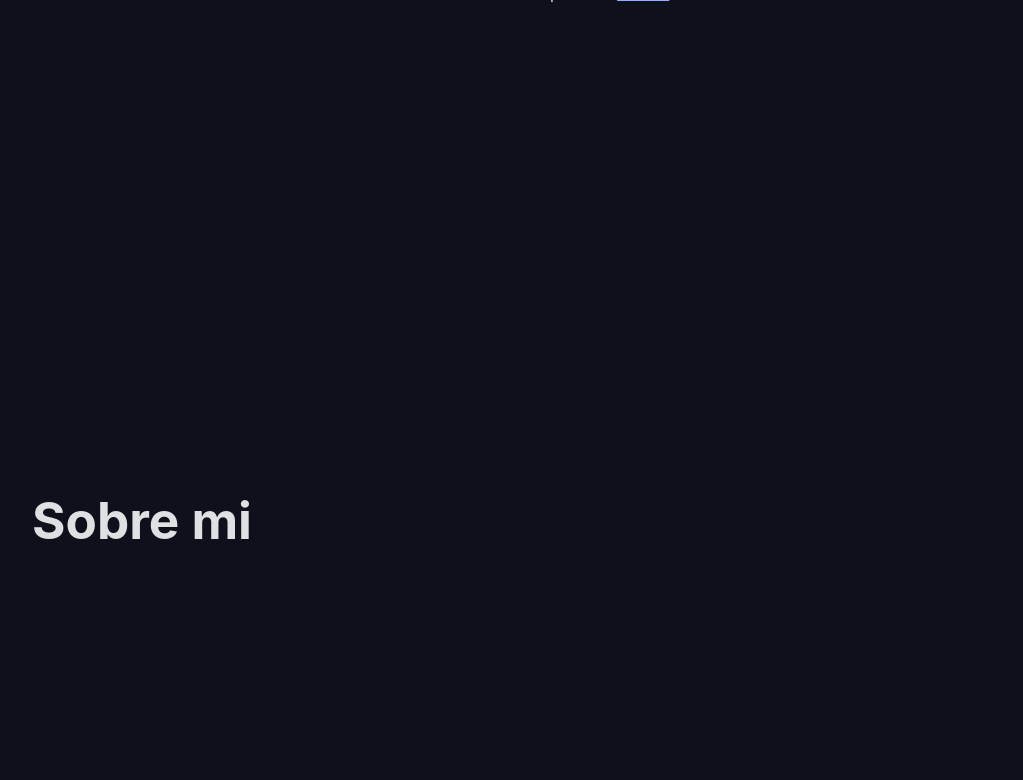
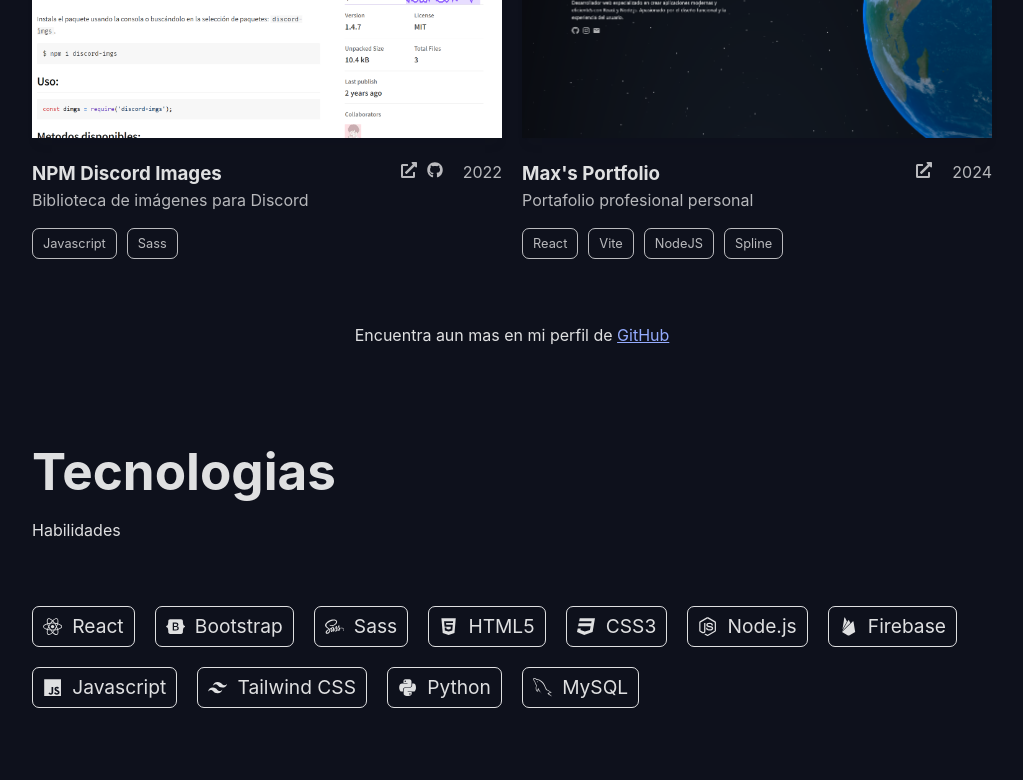
Before and after one commit to gt-developing/Max-Portfolio, a React (Vite) app: page / in a window 1280 px wide. Shown: the part 1480-2260 px from the top of the page, without its empty margins (128-1151 px from the left). Built offline with nearby package versions, Linux system fonts and the light colour scheme.

Commit message:
version 2 omg

```diff
--- a/src/components/Presentation.jsx
+++ b/src/components/Presentation.jsx
@@ -2,8 +2,14 @@
 import graffpreview from "../assets/graffpreview.png";
 import todopreview from "../assets/todopreview.png";
 import weatherpreview from "../assets/weatherpreview.png";
+import portfoliopreview from "../assets/portfoliopreview.png"
+import npmpreview from "../assets/npmpreview.png";
+
 import "../css/presentation.css";
-import { FaGithub, FaInstagram, FaExternalLinkAlt } from "react-icons/fa";
+import { FaPython, FaGithub, FaInstagram, FaExternalLinkAlt, FaReact, FaGitAlt, FaBootstrap, FaSass, FaHtml5, FaCss3, FaNodeJs } from "react-icons/fa";
+import { GrMysql } from "react-icons/gr";
+import { IoLogoFirebase, IoLogoJavascript } from "react-icons/io5";
+import { RiTailwindCssFill } from "react-icons/ri";
 import { MdEmail } from "react-icons/md";
 
 // Importa el archivo JSON
@@ -13,7 +19,9 @@
 const images = {
   graffpreview,
   todopreview,
-  weatherpreview
+  weatherpreview,
+  npmpreview,
+  portfoliopreview
 };
 
 const Presentation = () => {
@@ -60,9 +68,11 @@
                 </div>
                 <div className='date-links'>
                   <div className='links-app'>
-                    <a target='_blank' href={project.link}><FaExternalLinkAlt/></a>
+                    {project.link && (
+                      <a target='_blank' href={project.link}><FaExternalLinkAlt /></a>
+                    )}
                     {project.github && (
-                      <a target='_blank' href={project.github}><FaGithub/></a>
+                      <a target='_blank' href={project.github}><FaGithub /></a>
                     )}
                   </div>
 
@@ -81,9 +91,64 @@
 
         <p className='more'>Encuentra aun mas en mi perfil de <a href="https://github.com/gt-developing">GitHub</a></p>
       </section>
-      <section className='about' id='about'>
-        <h1>Sobre mi</h1>
+
+      <section className='tech' id='tech'>
+
+       <div className='section-title'>
+        <h1>Tecnologias</h1>
+        <p>Habilidades</p>
+        </div>
+        <div className='tech-container'>
+
+          <div className='tech-card'>
+            <FaReact className='icon-card' />
+            <p>React</p>
+          </div>
+          <div className='tech-card'>
+            <FaBootstrap className='icon-card' />
+            <p>Bootstrap</p>
+          </div>
+          <div className='tech-card'>
+            <FaSass className='icon-card' />
+            <p>Sass</p>
+          </div>
+          <div className='tech-card'>
+            <FaHtml5 className='icon-card' />
+            <p>HTML5</p>
+          </div>
+          <div className='tech-card'>
+            <FaCss3 className='icon-card' />
+            <p>CSS3</p>
+          </div>
+          <div className='tech-card'>
+            <FaNodeJs className='icon-card' />
+            <p>Node.js</p>
+          </div>
+          <div className='tech-card'>
+            <IoLogoFirebase className='icon-card' />
+            <p>Firebase</p>
+          </div>
+          <div className='tech-card'>
+            <IoLogoJavascript className='icon-card' />
+            <p>Javascript</p>
+          </div>
+          <div className='tech-card'>
+            <RiTailwindCssFill className='icon-card' />
+            <p>Tailwind CSS</p>
+          </div>
+          <div className='tech-card'>
+            <FaPython className='icon-card' />
+            <p>Python</p>
+          </div>
+          <div className='tech-card'>
+            <GrMysql className='icon-card' />
+            <p>MySQL</p>
+          </div>
+
+
+        </div>
       </section>
+
       <section className='contact' id='contact'>
         <h1>Contacto</h1>
       </section>
--- a/src/css/presentation.css
+++ b/src/css/presentation.css
@@ -4,7 +4,7 @@
     max-width: 500px;
 }
 
-.info h1 {
+.info h1, .tech h1, .projects h1 {
     margin-bottom: 1.2rem;
 }
 
@@ -35,7 +35,7 @@
 
 section {
     width: 100%;
-    min-height: 100vh;
+
     background-size: cover;
     background-position: center;
     padding: 2rem 10rem;
@@ -43,14 +43,14 @@
   }
 
   section:nth-child(1) {
-
+    min-height: 100vh;
     display: flex;
     flex-direction: column;
     justify-content: center;
 
   }
 
-  .about, .projects, .contact {
+  .tech, .projects, .contact {
     background-color: #0e111c;
     display: flex;
     flex-direction: column;
@@ -58,9 +58,7 @@
 
   }
 
-  .projects h1 {
-    margin-bottom: 1.2rem;
-  }
+
 
   .section-title {
     margin-bottom: 4rem;
@@ -88,7 +86,30 @@
     transform: scale(0.95);
   }
 
+  .tech-container {
+    display: flex;
+    flex-wrap: wrap;
+    gap: 20px;
 
+  }
+
+  .tech-card {
+    display: flex;
+    align-items: center;
+    gap: 10px;
+    border: 1px solid;
+    border-radius: 7px;
+    padding: 5px 10px;
+    transition: .3s ease-in-out all;
+    font-size: 1.2rem;
+    cursor: default;
+  }
+
+  .tech-card:hover {
+    background-color: #ffffffb6;
+    color: #0e111c;
+
+  }
 
   .background {
     position: absolute;
@@ -109,8 +130,9 @@
   }
 
   .card {
-    flex: 1 0 250px;
-    min-width: 300px;
+    flex: 1 0 300px;
+
+    min-width: 270PX;
 
   }
 
@@ -145,6 +167,7 @@
 
   .links-app a:hover {
     color: white;
+    transform: scale(1.1);
   }
 
   .date-links a {
@@ -165,6 +188,7 @@
    transition: .3s ease-in-out all;
    box-shadow: rgba(255, 255, 255, 0.133) 0px 0.60219px 0.60219px -1.16667px, rgba(28, 29, 33, 0.12) 0px 2.28853px 2.28853px -2.33333px, rgba(28, 29, 33, 0.06) 0px 10px 10px -3.5px, rgba(223, 224, 225, 0.3) 0px 0px 0px 0px;
    margin-bottom: 1rem;
+   aspect-ratio: 16 / 9;
   }
 
   img:hover {
--- a/src/json/projects.json
+++ b/src/json/projects.json
@@ -6,7 +6,7 @@
       "link": "https://grafftest.netlify.app",
       "image": "graffpreview",
       "github": "",
-      "tags": ["React", "Firebase", "Vite", "Node"]
+      "tags": ["React", "Firebase", "Vite", "NodeJS"]
     },
     {
       "title": "Todo App",
@@ -25,5 +25,23 @@
       "image": "weatherpreview",
       "github": "https://github.com/gt-developing/Climaapp",
       "tags": ["Javascript", "Sass"]
+    },
+    {
+      "title": "NPM Discord Images",
+      "description": "Biblioteca de imágenes para Discord",
+      "year": "2022",
+      "link": "https://www.npmjs.com/package/discord-imgs",
+      "image": "npmpreview",
+      "github": "https://github.com/gt-developing/npm-discord-imgs",
+      "tags": ["Javascript", "Sass"]
+    },
+    {
+      "title": "Max's Portfolio",
+      "description": "Portafolio profesional personal",
+      "year": "2024",
+      "link": "https://gt-dev-portfolio.netlify.app",
+      "image": "portfoliopreview",
+      "github": "",
+      "tags": ["React", "Vite", "NodeJS", "Spline"]
     }
   ]
```
Also changed, not shown: src/assets/npmpreview.png (added), src/assets/portfoliopreview.png (added).
